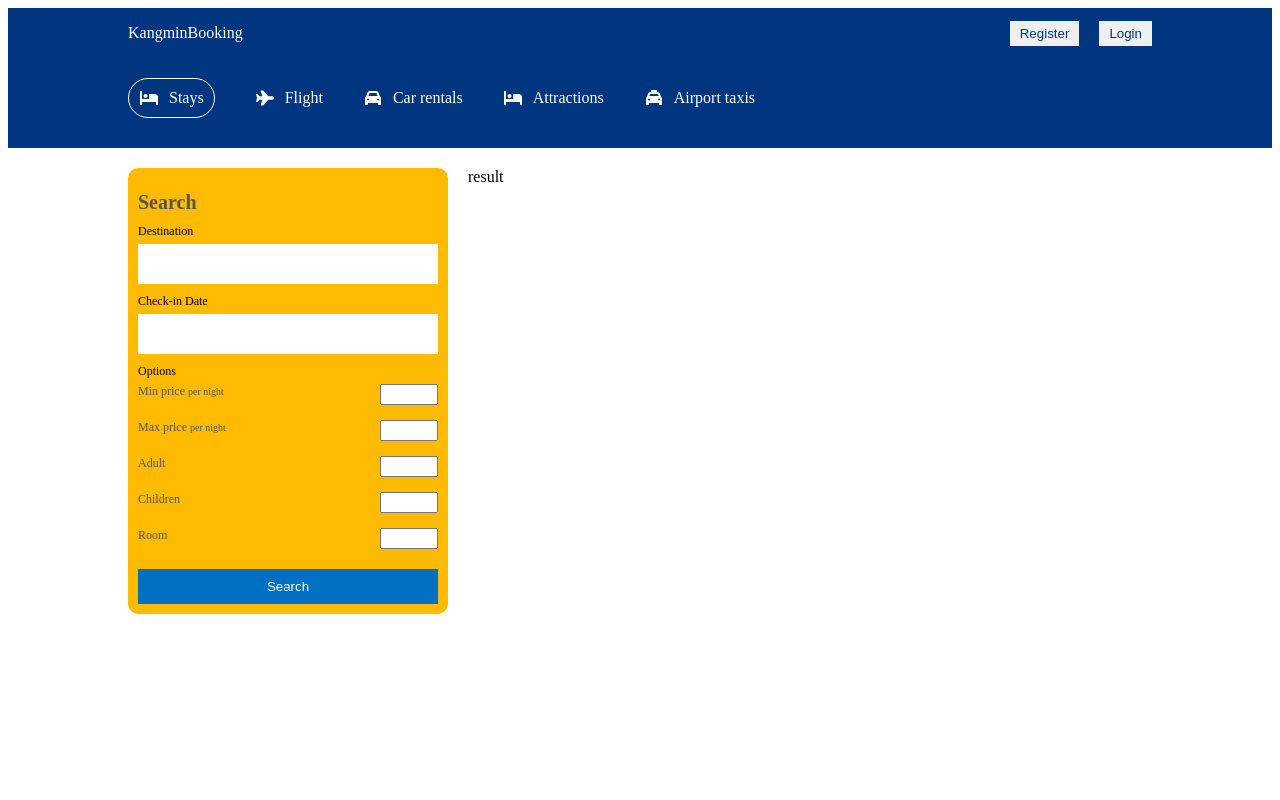
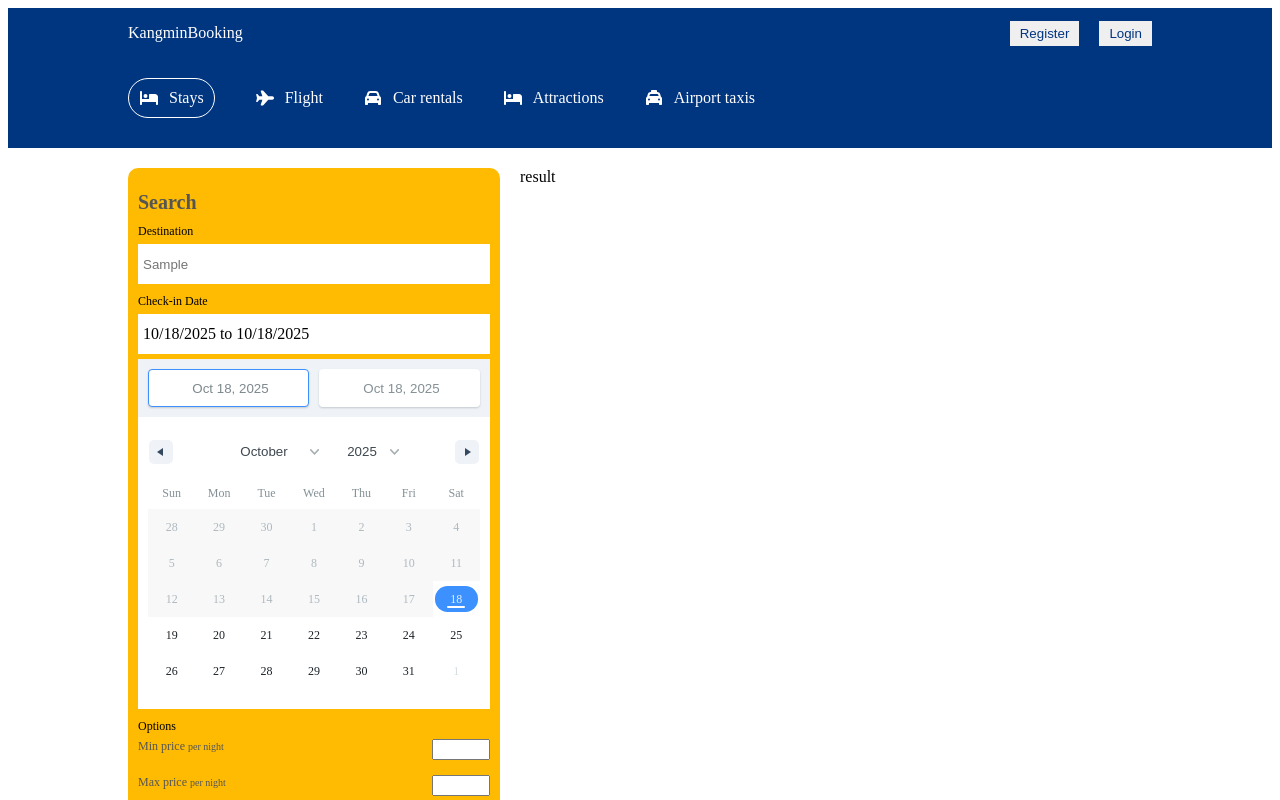
Before and after one commit to kangmin04/Booking_app, a React (Create React App) app in the folder client/: page / in a window 1280 px wide. Both pictures are taken after typing "Sample" into the empty fields and a click on the button "Search". Shown: the top 800 px of the page. Built offline with nearby package versions, Linux system fonts and the light colour scheme.

Commit message:
React front Commit Message. Feat : emailList added

```diff
--- a/client/src/components/header/Header.jsx
+++ b/client/src/components/header/Header.jsx
@@ -9,6 +9,7 @@ import {format} from 'date-fns'; //format(new Date(2014, 1, 11), "MM/dd/yyyy");
 import { useNavigate } from 'react-router-dom';
 
 const Header = ({type}) => {
+    const [destination , setDestination] = useState('');
     const [openDate, setOpenDate] = useState(false);
     const [date, setDate] = useState([
         {
@@ -44,10 +45,8 @@ const Header = ({type}) => {
             }
 
         }) }
-
-
         const handleSearch = () => {
-            navigate('/hotels');
+            navigate('/hotels' , {state : {destination , date , options} });
         };
 
   return (
@@ -89,7 +88,8 @@ const Header = ({type}) => {
                     <input
                         type="text"
                         placeholder="Where are you going?"
-                        className='headerSearchInput'/>
+                        className='headerSearchInput'
+                        onChange = {(e) => {setDestination(e.target.value)}}/>
                 </div>
                 <div className="headerSearchItem">
                     <FontAwesomeIcon icon={faCalendarDays} className='headerIcon'/>
--- a/client/src/pages/list/List.css
+++ b/client/src/pages/list/List.css
@@ -42,6 +42,15 @@
     border: none;
     padding: 5px;
 }
+.lsItem > span{
+    height: 30px;
+    border: none;
+    padding: 5px;
+    background-color: white;
+    display: flex;
+    align-items: center;
+    cursor: pointer;
+}
 
 .lsOptionItem {
     display: flex;
--- a/client/src/pages/list/List.jsx
+++ b/client/src/pages/list/List.jsx
@@ -1,9 +1,18 @@
-import React from 'react';
+import {React , useState} from 'react';
 import './List.css';
 import Navbar from '../../components/navbar/Navbar.jsx';
 import Header from '../../components/header/Header.jsx';
+import { useLocation } from 'react-router-dom';
+import {format} from 'date-fns';
+import { DateRange } from 'react-date-range';
 
 const List = () => {
+  const location = useLocation();
+  const [destination , setDestination] = useState(location.state.destination);
+  const [date, setDate] = useState(location.state.date);
+  const [openDate , setOpenDate] = useState('false');
+  const [options, setOptions] = useState(location.state.options);
+
   return (
     <div>
       <Navbar/><Header type="list"/>
@@ -13,11 +22,21 @@ const List = () => {
              <h1 className="lsTitle">Search</h1>
              <div className="lsItem">
                 <label>Destination</label>
-                <input type="text" />
+                <input type="text"
+               placeholder={destination}
+               onChange = {() => {setDestination()}}/>
              </div>
              <div className="lsItem">
-                <label>Check-in Date</label>
-                <input type="text" />
+              <label>Check-in Date</label>
+              <span onClick = {() => setOpenDate(!openDate)}>{`${format(date[0].startDate, "MM/dd/yyyy")} to ${format(date[0].endDate, "MM/dd/yyyy")}`}</span>
+               {openDate && (<DateRange
+
+                                      onChange={item => setDate([item.selection])}
+                                      ranges={date}
+                                      minDate={new Date()}
+
+                                      />
+                                  )}
              </div>
              <div className="lsItem">
                 <label>Options</label>
@@ -37,19 +56,19 @@ const List = () => {
                   <span className='lsOptionText'>
                     Adult
                   </span>
-                  <input type="number" className="lsOptionInput" />
+                  <input type="number" className="lsOptionInput" value = {options.adult}/>
                 </div>
                 <div className="lsOptionItem">
                   <span className='lsOptionText'>
                     Children
                   </span>
-                  <input type="number" className="lsOptionInput" />
+                  <input type="number" className="lsOptionInput" value = {options.children}/>
                 </div>
                 <div className="lsOptionItem">
                   <span className='lsOptionText'>
                     Room
                   </span>
-                  <input type="number" className="lsOptionInput" />
+                  <input type="number" className="lsOptionInput" value = {options.room}/>
                 </div>
              </div>
                 <button>Search</button>
```
